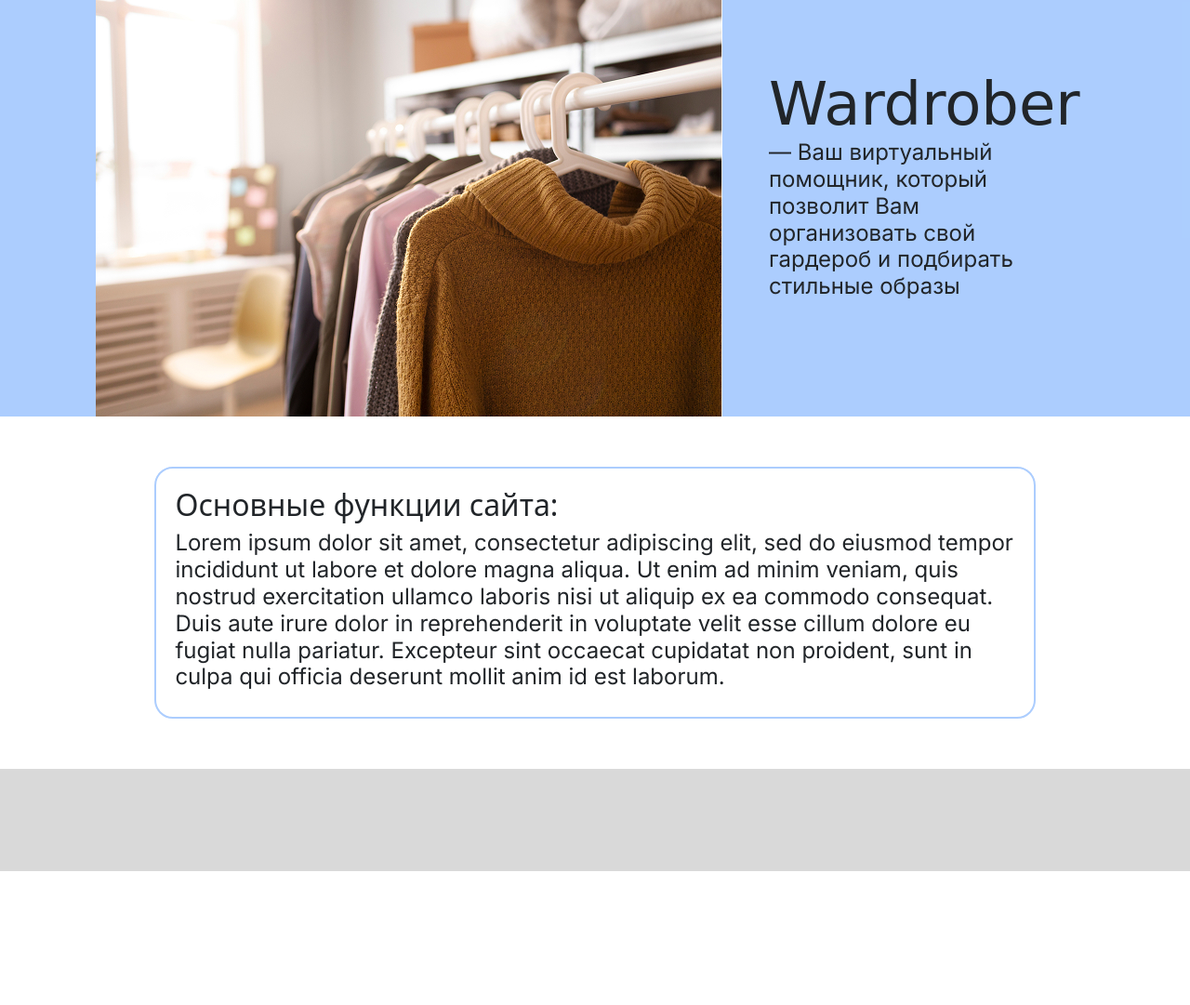
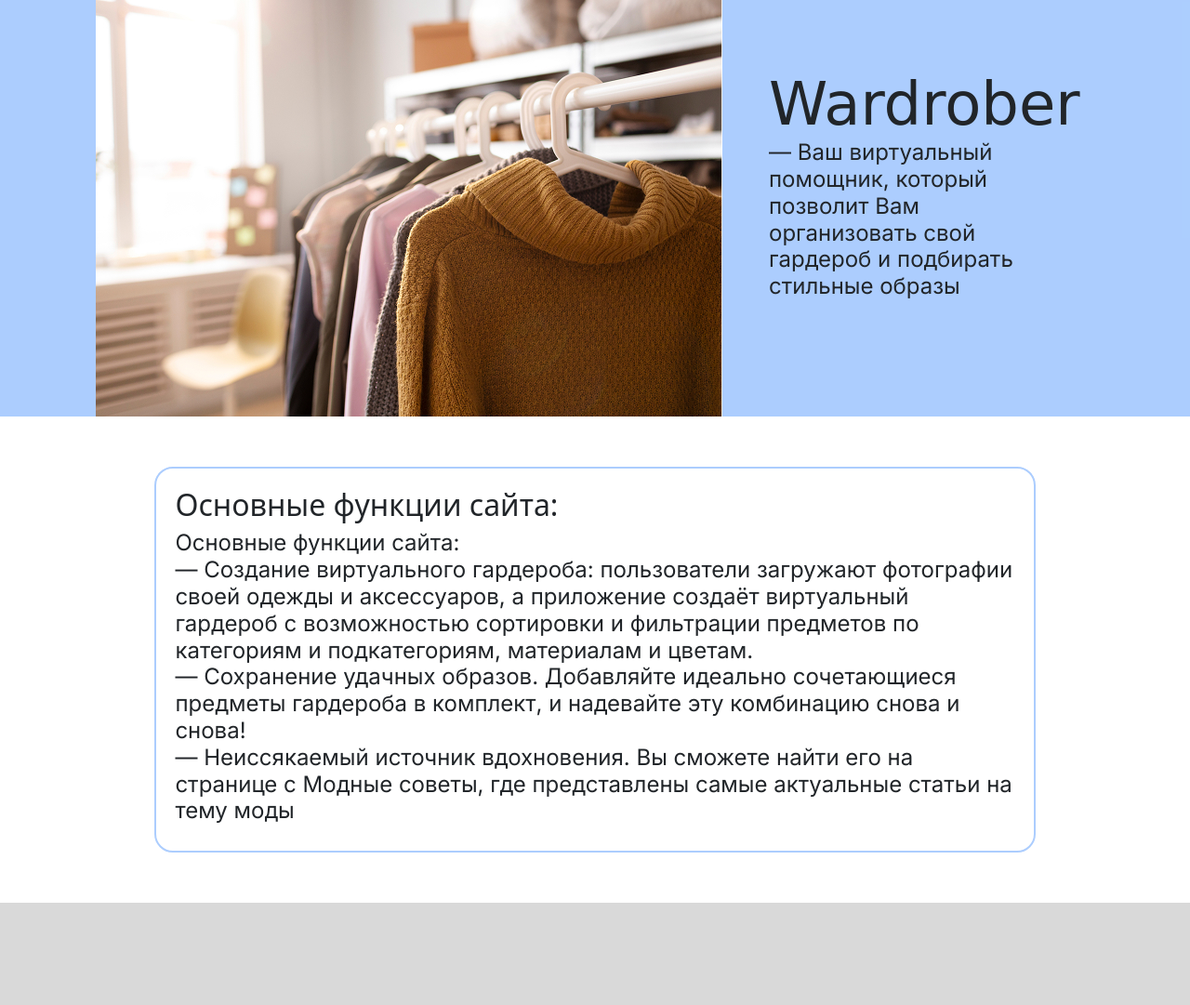
Before and after one commit to annakonda-com/Wardrober, a Flask app: page / in a window 1280 px wide. Shown: the part 253-1334 px from the top of the page at 93% size. Before the commit the page ends 1190 px from the top, so only its background shows below. Run offline with Flask 3, Linux system fonts and the light colour scheme; data comes from the database, SQL or seed files in the repository; some web fonts are replaced.

Commit message:
functional description

```diff
--- a/templates/index.html
+++ b/templates/index.html
@@ -8,10 +8,9 @@
 </div>
 <div class="description">
     <h2>Основные функции сайта:</h2>
-    <h3 class="info-text">Lorem ipsum dolor sit amet, consectetur adipiscing elit, sed do eiusmod tempor incididunt ut labore et dolore
-        magna aliqua. Ut enim ad minim veniam, quis nostrud exercitation ullamco laboris nisi ut aliquip ex ea commodo
-        consequat. Duis aute irure dolor in reprehenderit in voluptate velit esse cillum dolore eu fugiat nulla
-        pariatur. Excepteur sint occaecat cupidatat non proident, sunt in culpa qui officia deserunt mollit anim id est
-        laborum.</h3>
+    <h3 class="info-text">Основные функции сайта: <br>
+ — Создание виртуального гардероба: пользователи загружают фотографии своей одежды и аксессуаров, а приложение создаёт виртуальный гардероб с возможностью сортировки и фильтрации предметов по категориям и подкатегориям, материалам и цветам.<br>
+— Сохранение удачных образов. Добавляйте идеально сочетающиеся предметы гардероба в комплект, и надевайте эту комбинацию снова и снова!<br>
+— Неиссякаемый источник вдохновения.  Вы сможете найти его на странице с Модные советы, где представлены самые актуальные статьи на тему моды</h3>
 </div>
 {% endblock %}
```
